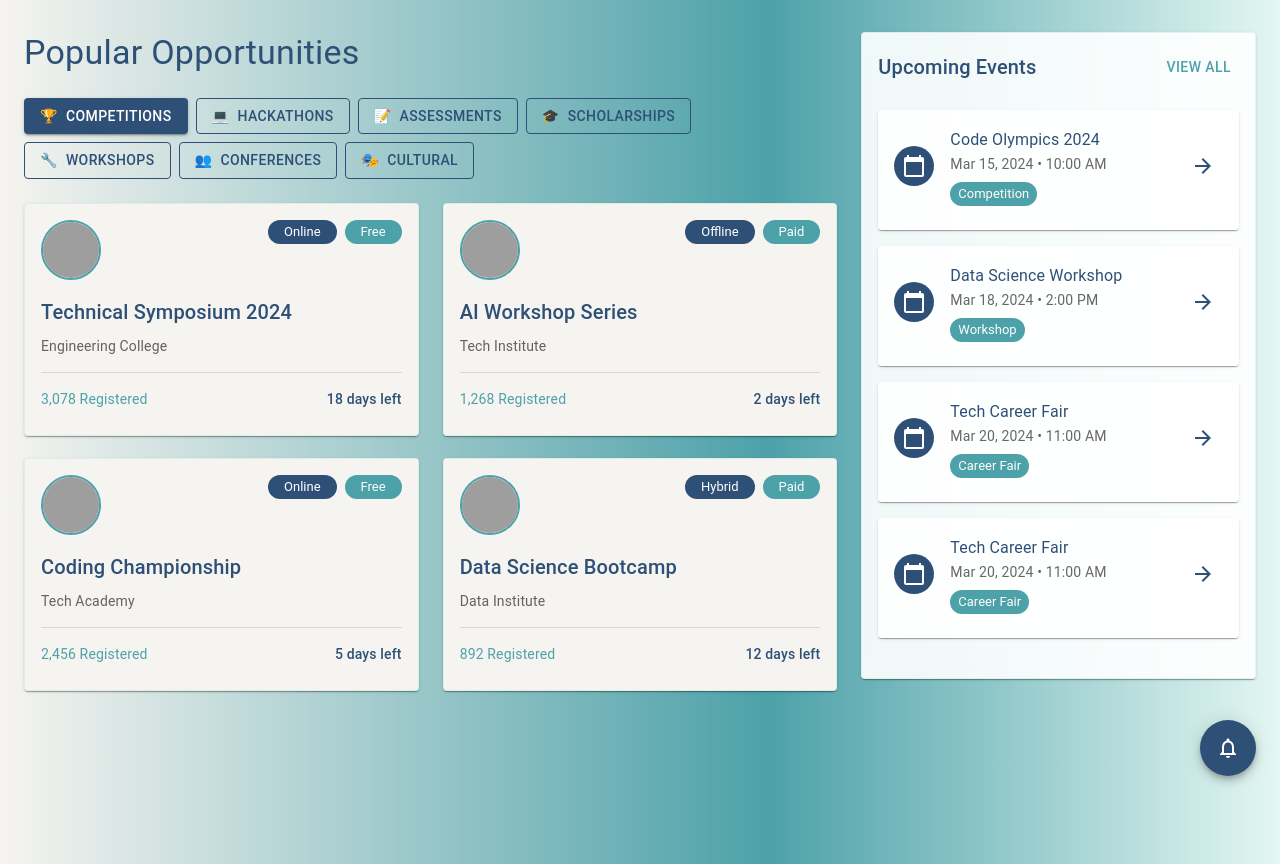
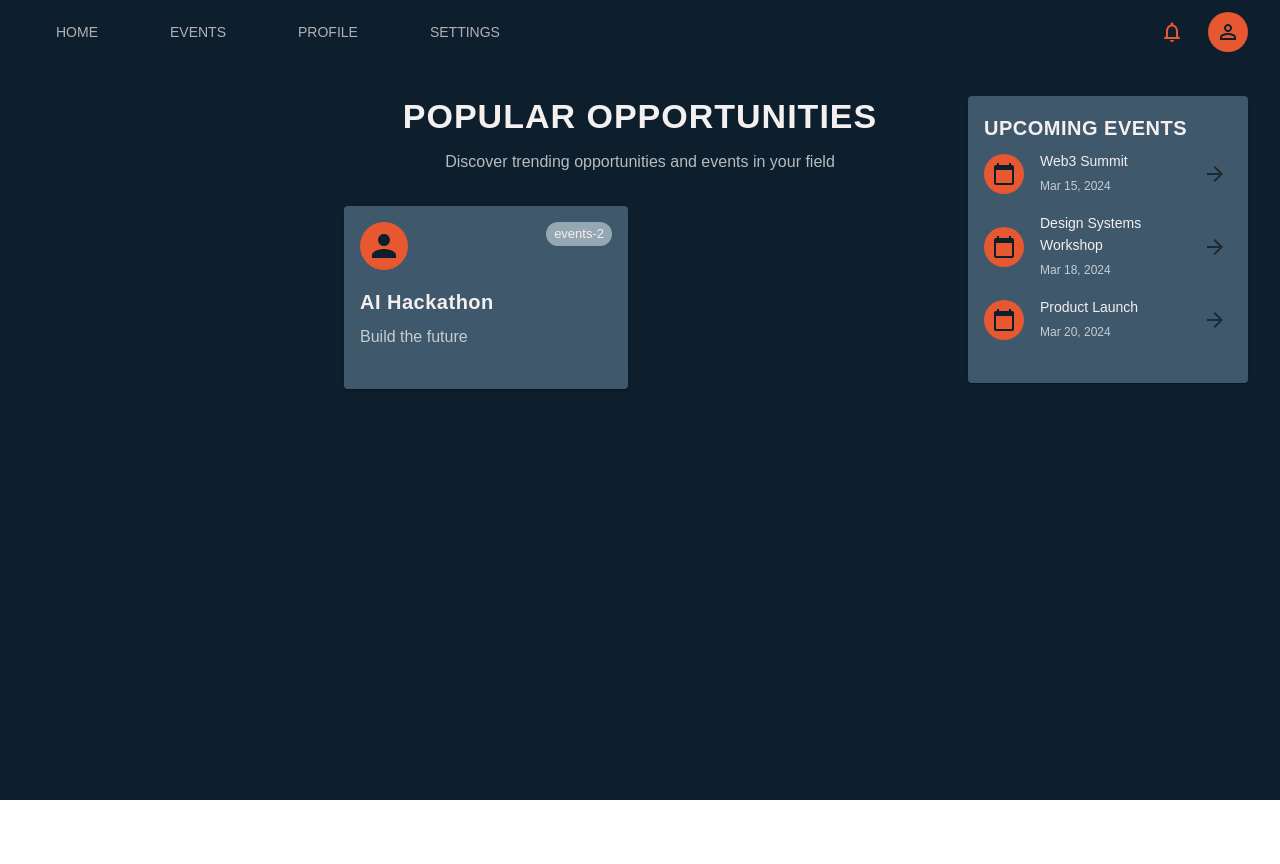
Before and after one commit to vihabhat/NetworkAlarm, a React (Vite) app in the folder Frontend/: page /home in a window 1280 px wide. After the commit the page ends 800 px from the top, so only its background shows below. Built offline with nearby package versions, Linux system fonts and the light colour scheme; grey boxes are pictures that could not be loaded.

Commit message:
changed the theme

```diff
--- a/Frontend/src/components/home.jsx
+++ b/Frontend/src/components/home.jsx
@@ -1,317 +1,280 @@
-import React, { useState } from 'react';
+/* eslint-disable no-unused-vars */
+import React from 'react';
 import {
+  Box,
   Container,
+  Typography,
+  Button,
+  IconButton,
   Grid,
   Card,
   CardContent,
-  Typography,
-  Button,
+  Avatar,
   Chip,
-  Avatar,
-  IconButton,
-  Box,
-  Fab,
-  styled
+  LinearProgress,
+  Paper,
+  AppBar,
+  Toolbar,
+  createTheme,
+  ThemeProvider,
+  CssBaseline
 } from '@mui/material';
 import {
-  NotificationsOutlined as NotificationsIcon,
-  ArrowForward as ArrowForwardIcon,
-  CalendarToday as CalendarTodayIcon
+  NotificationsOutlined,
+  PersonOutline,
+  SettingsOutlined,
+  CalendarToday,
+  ArrowForward
 } from '@mui/icons-material';
 
-// Styled components
-const GradientCard = styled(Card)(({ theme }) => ({
-  background: 'linear-gradient(135deg, #F6F4F0, #F6F4F0)',
-  border: '1px solid rgba(121, 215, 190, 0.2)',
-  transition: 'transform 0.3s ease-in-out',
-  height: '100%',
-  '&:hover': {
-    transform: 'translateY(-4px)',
-  }
-}));
+// Custom theme based on the retro design
+const theme = createTheme({
+  palette: {
+    mode: 'light',
+    primary: {
+      main: 'rgb(231, 88, 48)',
+    },
+    secondary: {
+      main: 'rgb(149, 167, 179)',
+    },
+    background: {
+      default: ' #0D1F2D',
+      paper: 'rgb(246, 242, 242)',
+    },
+    text: {
+      primary: 'rgb(245, 240, 240)',
+      secondary: 'rgba(255, 255, 255, 0.7)',
+    },
+  },
+  typography: {
+    fontFamily: '"Space Grotesk", sans-serif',
+    h4: {
+      fontWeight: 700,
+      letterSpacing: 1,
+    },
+    h6: {
+      fontWeight: 600,
+      letterSpacing: 0.5,
+    },
+  },
+  components: {
+    MuiContainer: {
+      styleOverrides: {
+        root: {
+          maxWidth: '100% !important',
+          padding: '0 !important',
+        },
+      },
+    },
+    MuiButton: {
+      styleOverrides: {
+        root: {
+          borderRadius: 20,
+          textTransform: 'uppercase',
+          padding: '8px 24px',
+        },
+      },
+    },
+    MuiCard: {
+      styleOverrides: {
+        root: {
+          backgroundColor: 'rgba(136, 170, 198, 0.41)',
+          backdropFilter: 'blur(10px)',
+        },
+      },
+    },
+  },
+});
 
-const GradientButton = styled(Button)(({ theme }) => ({
-  background: 'linear-gradient(45deg, #2E5077, #4DA1A9)',
-  color: 'white',
-  '&:hover': {
-    background: 'linear-gradient(45deg, #4DA1A9, #2E5077)',
-  }
-}));
-
-// Sample data
-const categories = [
-  { id: 'competitions', label: 'Competitions', icon: '🏆' },
-  { id: 'hackathons', label: 'Hackathons', icon: '💻' },
-  { id: 'assessments', label: 'Assessments', icon: '📝' },
-  { id: 'scholarships', label: 'Scholarships', icon: '🎓' },
-  { id: 'workshops', label: 'Workshops', icon: '🔧' },
-  { id: 'conferences', label: 'Conferences', icon: '👥' },
-  { id: 'cultural', label: 'Cultural', icon: '🎭' }
+// Static data
+const analyticsData = [
 ];
 
-const opportunities = [
+const opportunitiesData = [
+
   {
-    id: 1,
-    title: "Technical Symposium 2024",
-    organization: "Engineering College",
-    registeredCount: 3078,
-    daysLeft: 18,
-    status: "Online",
-    type: "Free",
-    logo: "/api/placeholder/50/50"
+    title: 'AI Hackathon',
+    description: 'Build the future',
+    events: 'events-2'
   },
-  {
-    id: 2,
-    title: "AI Workshop Series",
-    organization: "Tech Institute",
-    registeredCount: 1268,
-    daysLeft: 2,
-    status: "Offline",
-    type: "Paid",
-    logo: "/api/placeholder/50/50"
-  },
-  {
-    id: 3,
-    title: "Coding Championship",
-    organization: "Tech Academy",
-    registeredCount: 2456,
-    daysLeft: 5,
-    status: "Online",
-    type: "Free",
-    logo: "/api/placeholder/50/50"
-  },
-  {
-    id: 4,
-    title: "Data Science Bootcamp",
-    organization: "Data Institute",
-    registeredCount: 892,
-    daysLeft: 12,
-    status: "Hybrid",
-    type: "Paid",
-    logo: "/api/placeholder/50/50"
-  }
 ];
 
-const upcomingEvents = [
-  {
-    id: 1,
-    title: "Code Olympics 2024",
-    date: "Mar 15, 2024",
-    time: "10:00 AM",
-    type: "Competition"
-  },
-  {
-    id: 2,
-    title: "Data Science Workshop",
-    date: "Mar 18, 2024",
-    time: "2:00 PM",
-    type: "Workshop"
-  },
-  {
-    id: 3,
-    title: "Tech Career Fair",
-    date: "Mar 20, 2024",
-    time: "11:00 AM",
-    type: "Career Fair"
-  },
-  {
-    id: 3,
-    title: "Tech Career Fair",
-    date: "Mar 20, 2024",
-    time: "11:00 AM",
-    type: "Career Fair"
-  }
+const eventsData = [
+  { title: 'Web3 Summit', date: 'Mar 15, 2024' },
+  { title: 'Design Systems Workshop', date: 'Mar 18, 2024' },
+  { title: 'Product Launch', date: 'Mar 20, 2024' },
 ];
 
-const OpportunityCard = ({ opportunity }) => (
-  <GradientCard>
-    <CardContent>
-      <Box display="flex" justifyContent="space-between" mb={2}>
+const Home = () => {
+  return (
+    <ThemeProvider theme={theme}>
+      <CssBaseline />
+      <Box sx={{
+        display: 'flex',
+        flexDirection: 'column',
+        minHeight: '100vh',
+        width: '100vw',
+        overflow: 'hidden',
+        bgcolor: 'background.default'
+      }}>
+        {/* Top Navigation */}
+        <AppBar position="static" color="transparent" elevation={0}>
+          <Toolbar sx={{ px: { xs: 2, sm: 4 } }}>
+            <Box sx={{
+              flexGrow: 1,
+              display: 'flex',
+              gap: { xs: 1, sm: 3 },
+              overflow: 'auto'
+            }}>
+              {['Home','events','Profile', 'Settings'].map((item) => (
+                <Button
+                  key={item}
+                  color="inherit"
+                  sx={{
+                    opacity: 0.7,
+                    '&:hover': { opacity: 1 },
+                    minWidth: 'auto'
+                  }}
+                >
+                  {item}
+                </Button>
+              ))}
+            </Box>
+            <IconButton color="primary">
+              <NotificationsOutlined />
+            </IconButton>
+            <Avatar sx={{ bgcolor: 'primary.main', ml: 2 }}>
+              <PersonOutline />
+            </Avatar>
+          </Toolbar>
+        </AppBar>
+
+        {/* Main Content */}
+        <Box sx={{
+          flex: 1,
+          overflow: 'auto',
+          p: { xs: 2, sm: 4 }
+        }}>
+          <Grid container spacing={{ xs: 2, md: 4 }}>
+            {/* Left Sidebar */}
+            <Grid item xs={12} md={3}>
+              <Box sx={{ mb: 4 }}>
+                {analyticsData.map((item, index) => (
+                  <Box key={index} sx={{ mb: 3 }}>
+                    <Box sx={{ display: 'flex', alignItems: 'center', mb: 1 }}>
                       <Avatar
-          src={opportunity.logo}
-          alt={opportunity.title}
                         sx={{
-            width: 56,
-            height: 56,
-            border: '2px solid #4DA1A9'
+                          bgcolor: index === 0 ? 'primary.main' : 'secondary.main',
+                          mr: 2,
                         }}
                       />
-        <Box display="flex" gap={1}>
-          <Chip
-            label={opportunity.status}
-            size="small"
+                      <Typography variant="body2" color="text.secondary">
+                        {item.label}
+                      </Typography>
+                    </Box>
+                    <LinearProgress
+                      variant="determinate"
+                      value={item.value}
                       sx={{
-              bgcolor: '#2E5077',
-              color: 'white',
-              '& .MuiChip-label': { px: 2 }
-            }}
-          />
-          <Chip
-            label={opportunity.type}
-            size="small"
-            sx={{
-              bgcolor: '#4DA1A9',
-              color: 'white',
-              '& .MuiChip-label': { px: 2 }
+                        height: 8,
+                        borderRadius: 4,
+                        bgcolor: 'rgba(255, 255, 255, 0.1)',
                       }}
                     />
                   </Box>
+                ))}
               </Box>
-      <Typography variant="h6" sx={{ color: '#2E5077', mb: 1 }}>
+            </Grid>
+
+            {/* Center Content */}
+            <Grid item xs={12} md={6}>
+              <Typography variant="h4" align="center" gutterBottom>
+                POPULAR OPPORTUNITIES
+              </Typography>
+              <Typography
+                variant="body1"
+                align="center"
+                color="text.secondary"
+                sx={{ mb: 4 }}
+              >
+                Discover trending opportunities and events in your field
+              </Typography>
+
+
+
+              <Grid container spacing={3}>
+                {opportunitiesData.map((opportunity, index) => (
+                  <Grid item xs={12} sm={6} key={index}>
+                    <Card>
+                      <CardContent>
+                        <Box sx={{ display: 'flex', justifyContent: 'space-between', mb: 2 }}>
+                          <Avatar sx={{ bgcolor: 'primary.main', width: 48, height: 48 }} />
+                          <Chip
+                            label={opportunity.events}
+                            size="small"
+                            sx={{ bgcolor: 'secondary.main' }}
+                          />
+                        </Box>
+                        <Typography variant="h6" gutterBottom>
                           {opportunity.title}
                         </Typography>
-      <Typography variant="body2" sx={{ color: 'text.secondary', mb: 2 }}>
-        {opportunity.organization}
+                        <Typography color="text.secondary" sx={{ mb: 2 }}>
+                          {opportunity.description}
                         </Typography>
                         <Box
                           sx={{
                             display: 'flex',
                             justifyContent: 'space-between',
-          pt: 2,
-          borderTop: '1px solid rgba(0, 0, 0, 0.12)'
+                            color: 'text.secondary',
                           }}
                         >
-        <Typography variant="body2" sx={{ color: '#4DA1A9' }}>
-          {opportunity.registeredCount.toLocaleString()} Registered
-        </Typography>
-        <Typography variant="body2" sx={{ color: '#2E5077', fontWeight: 500 }}>
-          {opportunity.daysLeft} days left
-        </Typography>
-      </Box>
-    </CardContent>
-  </GradientCard>
-);
 
-const EventItem = ({ event }) => (
-  <Card sx={{ mb: 2, bgcolor: 'rgba(255, 255, 255, 0.9)' }}>
-    <CardContent>
-      <Box display="flex" alignItems="center" justifyContent="space-between">
-        <Box display="flex" alignItems="center" gap={2}>
-          <Avatar sx={{ bgcolor: '#2E5077' }}>
-            <CalendarTodayIcon />
-          </Avatar>
-          <Box>
-            <Typography variant="subtitle1" sx={{ color: '#2E5077' }}>
-              {event.title}
-            </Typography>
-            <Typography variant="body2" color="text.secondary">
-              {event.date} • {event.time}
-            </Typography>
-            <Chip
-              label={event.type}
-              size="small"
-              sx={{
-                mt: 1,
-                bgcolor: '#4DA1A9',
-                color: 'white'
-              }}
-            />
-          </Box>
-        </Box>
-        <IconButton sx={{ color: '#2E5077' }}>
-          <ArrowForwardIcon />
-        </IconButton>
                         </Box>
                       </CardContent>
                     </Card>
-);
-
-const Home = () => {
-  const [activeCategory, setActiveCategory] = useState('competitions');
-
-  return (
-    <Box
-      sx={{
-        minHeight: '100vh',
-        background: 'linear-gradient(to right, #F6F4F0, #4DA1A9 60%, rgba(121, 215, 190, 0.2))',
-        py: 4
-      }}
-    >
-      <Container maxWidth="xl">
-        <Grid container spacing={3}>
-          <Grid item xs={12} lg={8}>
-            <Typography variant="h4" sx={{ color: '#2E5077', mb: 3 }}>
-              Popular Opportunities
-            </Typography>
-
-            <Box
-              sx={{
-                display: 'flex',
-                flexWrap: 'wrap',
-                gap: 1,
-                mb: 3
-              }}
-            >
-              {categories.map((category) => (
-                <Button
-                  key={category.id}
-                  variant={activeCategory === category.id ? "contained" : "outlined"}
-                  onClick={() => setActiveCategory(category.id)}
-                  sx={{
-                    borderColor: activeCategory === category.id ? 'transparent' : '#2E5077',
-                    bgcolor: activeCategory === category.id ? '#2E5077' : 'transparent',
-                    color: activeCategory === category.id ? 'white' : '#2E5077',
-                    '&:hover': {
-                      bgcolor: activeCategory === category.id ? '#2E5077' : 'rgba(121, 215, 190, 0.1)',
-                    }
-                  }}
-                >
-                  <span style={{ marginRight: '8px' }}>{category.icon}</span>
-                  {category.label}
-                </Button>
-              ))}
-            </Box>
-
-            <Grid container spacing={3}>
-              {opportunities.map((opportunity) => (
-                <Grid key={opportunity.id} item xs={12} md={6}>
-                  <OpportunityCard opportunity={opportunity} />
                   </Grid>
                 ))}
               </Grid>
             </Grid>
 
-          <Grid item xs={12} lg={4}>
-            <Card
+            {/* Right Sidebar */}
+            <Grid item xs={12} md={3}>
+              <Card>
+                <CardContent>
+                  <Typography variant="h6" gutterBottom>
+                    UPCOMING EVENTS
+                  </Typography>
+                  {eventsData.map((event, index) => (
+                    <Box
+                      key={index}
                       sx={{
-                bgcolor: 'rgba(255, 255, 255, 0.9)',
-                backdropFilter: 'blur(10px)',
-                border: '1px solid rgba(121, 215, 190, 0.2)'
+                        display: 'flex',
+                        alignItems: 'center',
+                        mb: 2,
+                        gap: 2,
                       }}
                     >
-              <CardContent>
-                <Box sx={{ display: 'flex', justifyContent: 'space-between', alignItems: 'center', mb: 3 }}>
-                  <Typography variant="h6" sx={{ color: '#2E5077' }}>
-                    Upcoming Events
+                      <Avatar sx={{ bgcolor: 'primary.main' }}>
+                        <CalendarToday />
+                      </Avatar>
+                      <Box sx={{ flexGrow: 1 }}>
+                        <Typography variant="subtitle2">{event.title}</Typography>
+                        <Typography variant="caption" color="text.secondary">
+                          {event.date}
                         </Typography>
-                  <Button sx={{ color: '#4DA1A9' }}>
-                    View All
-                  </Button>
                       </Box>
-                {upcomingEvents.map((event) => (
-                  <EventItem key={event.id} event={event} />
+                      <IconButton size="small">
+                        <ArrowForward />
+                      </IconButton>
+                    </Box>
                   ))}
                 </CardContent>
               </Card>
             </Grid>
           </Grid>
-      </Container>
-
-      <Fab
-        color="primary"
-        sx={{
-          position: 'fixed',
-          bottom: 24,
-          right: 24,
-          bgcolor: '#2E5077',
-          '&:hover': {
-            bgcolor: '#4DA1A9'
-          }
-        }}
-      >
-        <NotificationsIcon />
-      </Fab>
         </Box>
+      </Box>
+    </ThemeProvider>
   );
 };
 
--- a/Frontend/src/components/infoform.jsx
+++ b/Frontend/src/components/infoform.jsx
@@ -45,7 +45,7 @@
   const theme = createTheme({
     palette: {
       primary: {
-        main: 'rgb(48, 43, 198)', // Purple shade matching previous design
+        main: 'rgb(222, 82, 43)', //the info box highlight
       },
     },
     typography: {
@@ -61,7 +61,7 @@
           root: {
             '& .MuiOutlinedInput-root': {
               '&:hover fieldset': {
-                borderColor: 'rgb(69, 47, 193)',
+                borderColor: 'rgb(222, 82, 43)',
               },
             },
           },
@@ -170,7 +170,7 @@
             sx={{
               minHeight: '100vh',
               minWidth:'100vw',
-              background: 'linear-gradient(to right, rgb(208, 138, 252) 0%, rgb(71, 48, 185) 50%, rgb(71, 48, 185) 100%);',
+              background: 'rgb(13, 32, 48)',//background
               py: 4,
             }}
           >
@@ -218,7 +218,7 @@
                   sx={{
                     p: { xs: 2, sm: 4 },
                     borderRadius: 2,
-                    background: 'rgba(255, 255, 255, 0.98)',
+                    background: ' #F9F9F1',//info card
                   }}
                 >
                   <Typography variant="h4" fontWeight="bold" sx={{ mb: 4 }}>
@@ -414,7 +414,7 @@
                       variant="contained"
                       fullWidth
                       sx={{
-                        bgcolor: 'rgb(80, 55, 206)',
+                        bgcolor: 'rgb(222, 82, 43)',
                         '&:hover': { bgcolor: 'rgba(216, 148, 246, 0.95)' },
                         py: 1.5,
                         borderRadius: 1.5,
--- a/Frontend/src/components/login.jsx
+++ b/Frontend/src/components/login.jsx
@@ -32,7 +32,7 @@ import {
         variant="h5"
         sx={{
           ml: 1,
-          color: isMobile ? 'linear-gradient(135deg, #9333ea 0%, #7e22ce 50%, #6b21a8 100%)' : 'white' // Purple text for mobile view
+          color: isMobile ? ' #0D1F2D' : 'black' // Purple text for mobile view
         }}
       >
         Network Alarm
@@ -45,7 +45,7 @@ import {
         sx={{
           height: '100vh',
           width: '100vw',
-          background: 'linear-gradient(135deg,rgb(69, 47, 193) 0%,rgb(41, 27, 138) 50%,rgb(53, 43, 193) 100%)',
+          background: ' #0D1F2D',
           display: 'flex',
           alignItems: 'center',
           justifyContent: 'center',
@@ -69,8 +69,8 @@ import {
             sx={{
               position: 'relative',
               p: 6,
-              background: 'linear-gradient(to right, rgb(208, 138, 252) 0%, rgb(196, 122, 230) 50%, rgb(71, 48, 184) 100%);',
-              color: 'white',
+              background: 'linear-gradient(to right, rgb(231, 88, 48) 0%, rgb(231, 88, 48) 50%,  #0D1F2D 100%);',
+              color: 'black',
               display: { xs: 'none', md: 'flex' },
               flexDirection: 'column',
               justifyContent: 'space-between',
@@ -86,11 +86,11 @@ import {
               >
                 Welcome Page
               </Typography>
-              <Typography variant="h6" sx={{ color: 'rgba(255,255,255,0.8)' }}>
+              <Typography variant="h6" sx={{ color: 'rgba(2, 2, 2, 0.93)' }}>
                 Sign in to continue access
               </Typography>
             </Box>
-            <Typography sx={{ color: 'rgba(255,255,255,0.6)' }}>
+            <Typography sx={{ color: 'rgba(9, 9, 9, 0.6)' }}>
               www.yoursite.com
             </Typography>
           </Box>
@@ -176,8 +176,8 @@ import {
                   fullWidth
                   variant="contained"
                   sx={{
-                    bgcolor: 'rgb(80, 55, 206)',
-                    '&:hover': { bgcolor: 'rgba(216, 148, 246, 0.95)' },
+                    bgcolor: ' #0D1F2D',
+                    '&:hover': { bgcolor: 'rgb(231, 88, 48)' },
                     py: 1.5,
                     borderRadius: 1.5,
                     textTransform: 'none',
@@ -197,17 +197,16 @@ import {
                     mb: 2.5
                   }}
                 >
-                  or Connect with Social Media
+                  or Register Now
                 </Typography>
 
                 <Box sx={{ display: 'flex', flexDirection: 'column', gap: 2 }}>
                   <Button
                     fullWidth
                     variant="contained"
-                    startIcon={<TwitterIcon />}
                     sx={{
-                      bgcolor: '#1DA1F2',
-                      '&:hover': { bgcolor: '#1a8cd8' },
+                      bgcolor: '#0D1F2D',
+                      '&:hover': { bgcolor: 'rgb(231, 88, 48)' },
                       py: 1.5,
                       borderRadius: 1.5,
                       textTransform: 'none',
@@ -215,23 +214,7 @@ import {
                       boxShadow: 'none'
                     }}
                   >
-                    Sign in with Twitter
-                  </Button>
-                  <Button
-                    fullWidth
-                    variant="contained"
-                    startIcon={<FacebookIcon />}
-                    sx={{
-                      bgcolor: '#4267B2',
-                      '&:hover': { bgcolor: '#365899' },
-                      py: 1.5,
-                      borderRadius: 1.5,
-                      textTransform: 'none',
-                      fontSize: '0.875rem',
-                      boxShadow: 'none'
-                    }}
-                  >
-                    Sign in with Facebook
+                    Sign up
                   </Button>
                 </Box>
               </Box>
```
Lines whose indentation alone changed are shown as unchanged.
